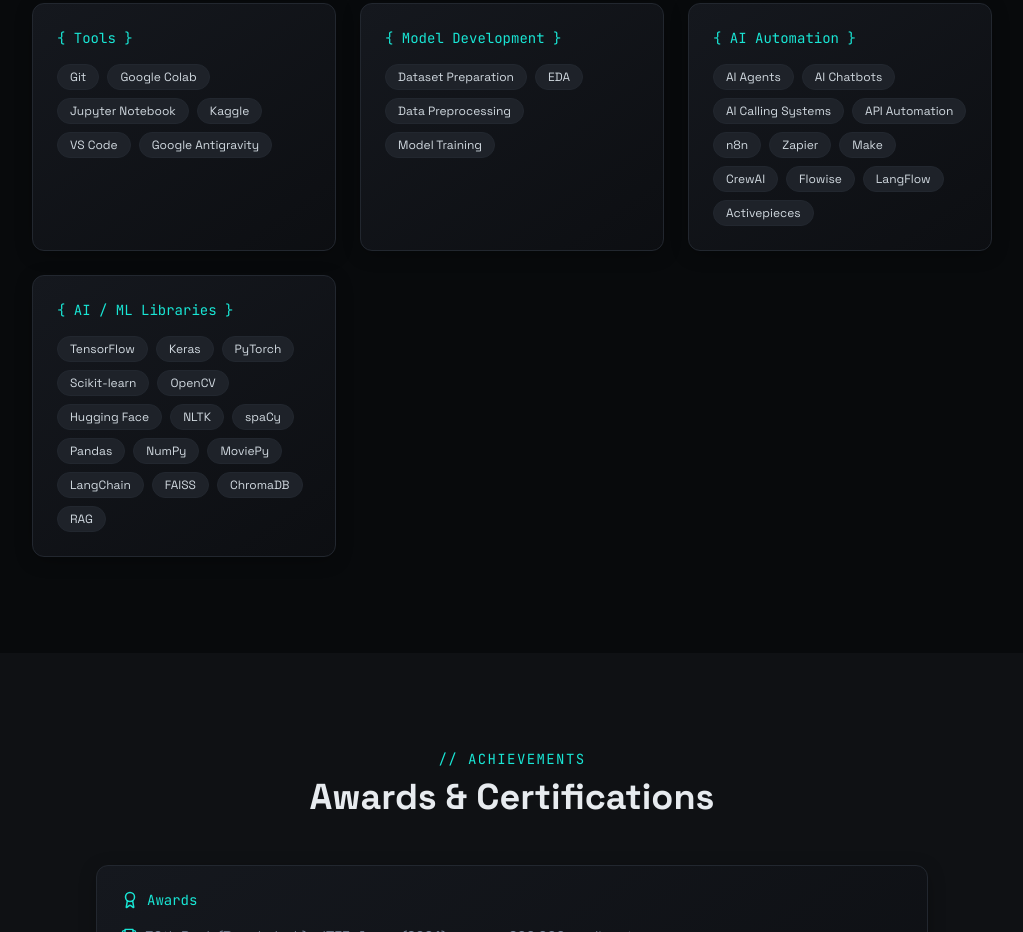
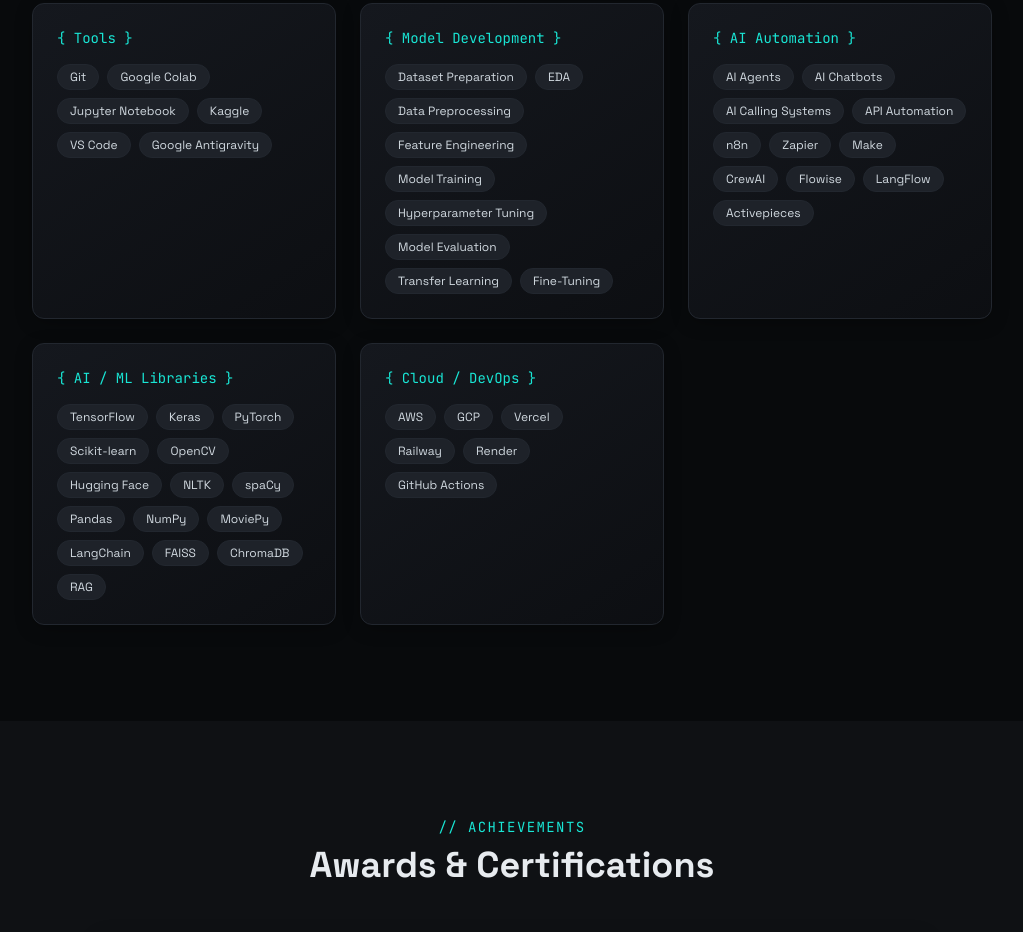
Before and after one commit to Arifuzzaman-Swapnil/Arifuzzaman-Swapnil-Portfolio, a React (Vite) app: page / in a window 1280 px wide. Shown: the part 4760-5692 px from the top of the page, without its empty margins (128-1151 px from the left). Built offline with nearby package versions, Linux system fonts and the light colour scheme.

Commit message:
Add Cloud/DevOps skills and expand Model Development category

```diff
--- a/src/components/SkillsSection.tsx
+++ b/src/components/SkillsSection.tsx
@@ -20,7 +20,7 @@ const skillCategories = [
   },
   {
     title: "Model Development",
-    skills: ["Dataset Preparation", "EDA", "Data Preprocessing", "Model Training"],
+    skills: ["Dataset Preparation", "EDA", "Data Preprocessing", "Feature Engineering", "Model Training", "Hyperparameter Tuning", "Model Evaluation", "Transfer Learning", "Fine-Tuning"],
   },
   {
     title: "AI Automation",
@@ -33,6 +33,10 @@ const skillCategories = [
       "Hugging Face", "NLTK", "spaCy", "Pandas", "NumPy",
       "MoviePy", "LangChain", "FAISS", "ChromaDB", "RAG",
     ],
+  },
+  {
+    title: "Cloud / DevOps",
+    skills: ["AWS", "GCP", "Vercel", "Railway", "Render", "GitHub Actions"],
   },
 ];
 
```
